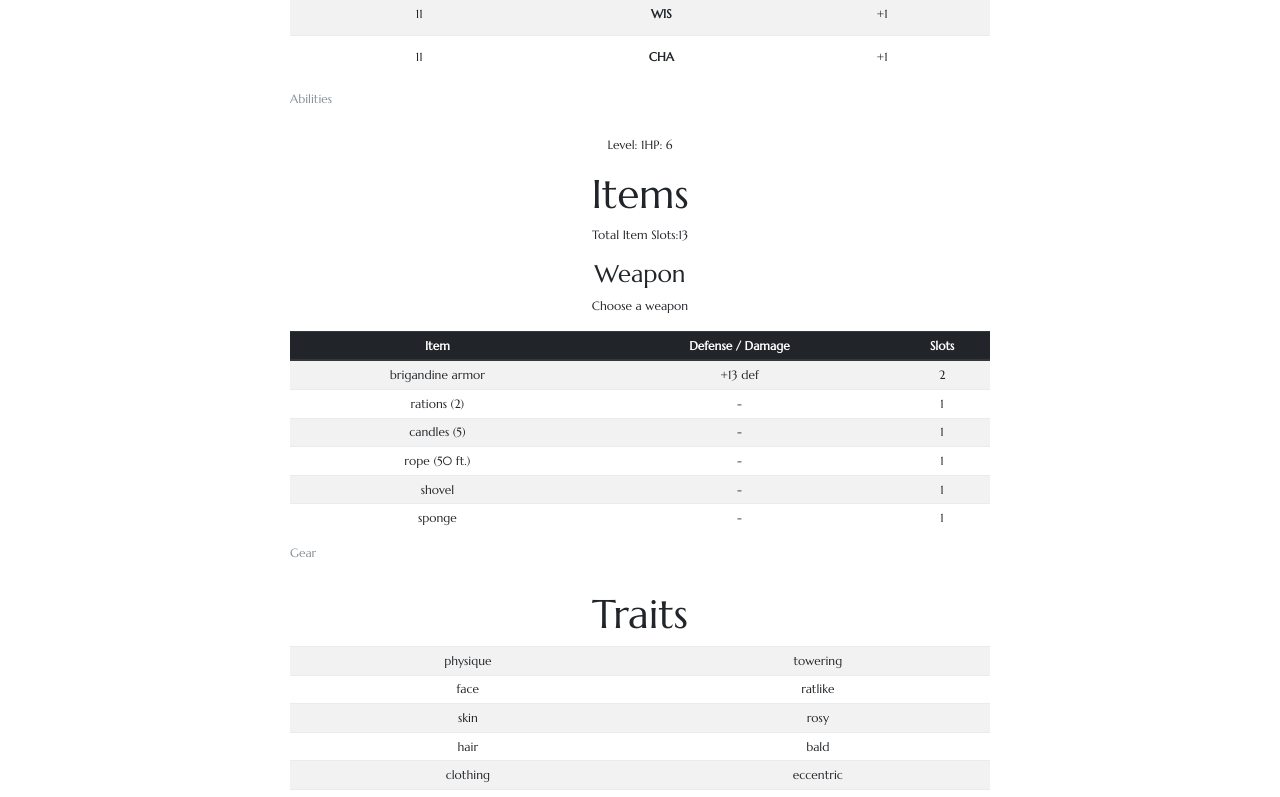
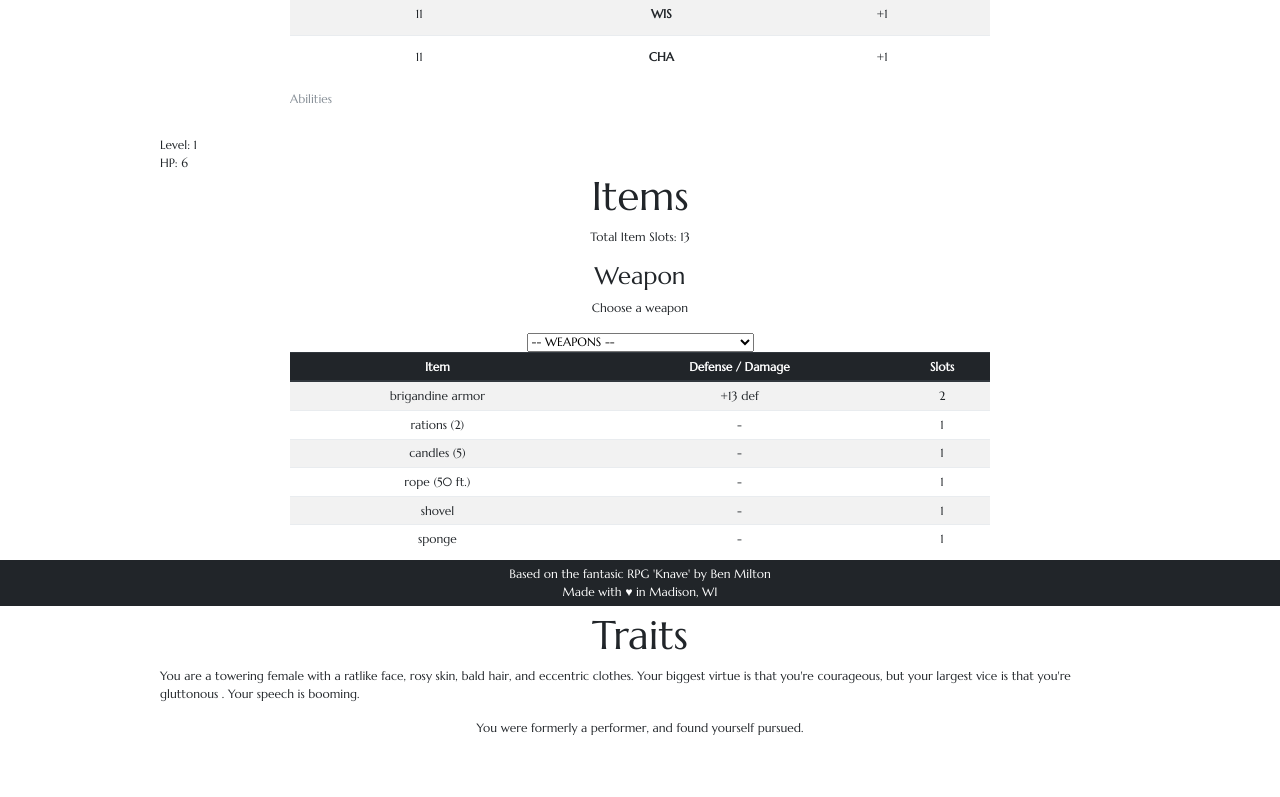
Before and after one commit to riccjohn/Knave-Character-Generator_deprecated, a React (Create React App) app: page / in a window 1280 px wide. Shown: the part 280-1077 px from the top of the page. After the commit the page ends 1017 px from the top, so only its background shows below. Built offline with nearby package versions, Linux system fonts and the light colour scheme.

Commit message:
Added option to select a weapon. Not hooked up to anything yet though

```diff
--- a/src/App.js
+++ b/src/App.js
@@ -1,6 +1,7 @@
 import React, { Component } from 'react'; // eslint-disable-line no-unused-vars
 import { AbilityScores, CharacterDetails } from './Components'; // eslint-disable-line no-unused-vars
 import './index.css';
+import { weapons } from './data/gear';
 import { generateCharacter } from './utils/utils';
 
 class App extends Component {
@@ -8,6 +9,17 @@ class App extends Component {
     super();
     this.state = {};
   }
+
+  addWeapon = weaponName => {
+    for (let i = 0; i < weapons.length; i++) {
+      if (weapons[i].name === weaponName) {
+        this.setState({
+          weapon: weapons[i],
+        });
+      }
+    }
+  };
+
   componentDidMount() {
     this.setState(generateCharacter());
   }
@@ -18,7 +30,16 @@ class App extends Component {
         <div className="main-padding flex column">
           <h1>Knave</h1>
           <AbilityScores character={this.state} />
-          <CharacterDetails character={this.state} />
+          <CharacterDetails
+            weaponUpdate={this.addWeapon}
+            character={this.state}
+          />
+        </div>
+        <div className="footer flex row">
+          <p className="block">
+            Based on the fantasic RPG 'Knave' by Ben Milton
+          </p>
+          <p className="block">Made with ♥ in Madison, WI</p>
         </div>
       </div>
     );
--- a/src/Components/AbilityScores.js
+++ b/src/Components/AbilityScores.js
@@ -57,9 +57,9 @@ class AbilityScores extends Component {
             </tbody>
           </table>
         </div>
-        <div className="flex center">
-          <p>Level: 1</p>
-          <p>HP: {character.hp}</p>
+        <div className="flex center column">
+          <p className="block">Level: 1</p>{' '}
+          <p className="block">HP: {character.hp}</p>
         </div>
       </React.Fragment>
     );
--- a/src/Components/CharacterDetails.js
+++ b/src/Components/CharacterDetails.js
@@ -1,17 +1,32 @@
 import React, { Component } from 'react'; // eslint-disable-line no-unused-vars
+import { weapons } from '../data/gear';
+import { initialCaps } from '../utils/utils';
 
 const CharacterDetails = props => {
   const { character } = props;
-  console.log('CHARACTER: ', character);
+  // console.log('CHARACTER: ', character);
   return (
     <React.Fragment>
       <h1>Items</h1>
       <p>
-        Total Item Slots:
+        Total Item Slots:{' '}
         {character.abilities && character.abilities.constitution + 10}
       </p>
       <h4>Weapon</h4>
       <p>Choose a weapon</p>
+      <select
+        onChange={el => {
+          props.weaponUpdate(el.target.value);
+        }}
+        id="weapon">
+        <option value="default">-- WEAPONS --</option>
+        {weapons.map(weapon => (
+          <option key={weapon.name} value={weapon.name}>
+            {initialCaps(weapon.name)} • Damage: {weapon.damage} • Slots:{' '}
+            {weapon.slot}
+          </option>
+        ))}
+      </select>
       {character.gear ? (
         <table className="gear table table-striped table-sm">
           <caption>Gear</caption>
@@ -51,7 +66,33 @@ const CharacterDetails = props => {
       )}
 
       <h1>Traits</h1>
-      {character.traits ? (
+      {!!character.traits && (
+        <React.Fragment>
+          <p className="inner-width">
+            You are{' '}
+            {['a', 'e', 'i', 'o', 'u'].includes(character.traits.physique[0])
+              ? 'an'
+              : 'a'}{' '}
+            {character.traits.physique} {character.sex} with a{' '}
+            {character.traits.face} face, {character.traits.skin} skin,{' '}
+            {character.traits.hair} hair, and {character.traits.clothing}{' '}
+            clothes. Your biggest virtue is that you're{' '}
+            {character.traits.virtue}, but your largest vice is that you're{' '}
+            {character.traits.vice}. Your speech is {character.traits.speech}.
+          </p>
+          <p className="inner-width">
+            You were formerly a {character.traits.background}, and found
+            yourself {character.traits.misfortunes}.
+          </p>
+        </React.Fragment>
+      )}
+    </React.Fragment>
+  );
+};
+
+export default CharacterDetails;
+
+/*{character.traits ? (
   <table className="table table-striped table-sm">
     <caption>Traits</caption>
     <tbody>
@@ -65,20 +106,4 @@ const CharacterDetails = props => {
   </table>
 ) : (
   <p>Loading ...</p>
-      )}
-      {!!character.traits && (
-        <p>
-          You are{' '}
-          {['a', 'e', 'i', 'o', 'u'].includes(character.traits.physique[0])
-            ? 'an'
-            : 'a'}{' '}
-          {character.traits.physique} {character.sex} with a{' '}
-          {character.traits.face} face, {character.traits.skin} skin, and{' '}
-          {character.traits.hair} hair.
-        </p>
-      )}
-    </React.Fragment>
-  );
-};
-
-export default CharacterDetails;
+)}*/
--- a/src/data/gear.js
+++ b/src/data/gear.js
@@ -82,60 +82,55 @@ export const weapons = [
     hand: 1,
   },
   {
-    Halberd: {
+    name: 'halberd',
     damage: 'd10',
     slot: 3,
     quality: 3,
     hand: 2,
   },
-  },
   {
-    Warhammer: {
+    name: 'warhammer',
     damage: 'd10',
     slot: 3,
     quality: 3,
     hand: 2,
   },
-  },
   {
-    LongSword: {
+    name: 'longsword',
+
     damage: 'd10',
     slot: 3,
     quality: 3,
     hand: 2,
   },
-  },
   {
-    BattleAxe: {
+    name: 'battleaxe',
+
     damage: 'd10',
     slot: 3,
     quality: 3,
     hand: 2,
   },
-  },
   {
-    Sling: {
+    name: 'sling',
     damage: 'd4',
     slot: 1,
     quality: 1,
     hand: 1,
   },
-  },
   {
-    Bow: {
+    name: 'bow',
     damage: 'd6',
     slot: 2,
     quality: 3,
     hand: 2,
   },
-  },
   {
-    Crossbow: {
+    name: 'crossbow',
     damage: 'd8',
     slot: 3,
     quality: 3,
     hand: 2,
-    },
   },
 ];
 
--- a/src/data/traits.js
+++ b/src/data/traits.js
@@ -45,10 +45,10 @@ export const traits = {
   ],
   skin: [
     'battle scarred',
-    'birthmark',
-    'burn scar',
+    'birthmarked',
+    'burn scarred',
     'dark',
-    'makeup',
+    'madeup',
     'oily',
     'pale',
     'perfect',
@@ -62,7 +62,7 @@ export const traits = {
     'tanned',
     'war painted',
     'weathered',
-    'whip scar',
+    'whip scarred',
   ],
   hair: [
     'bald',
--- a/src/index.css
+++ b/src/index.css
@@ -1,12 +1,14 @@
 @import url('https://fonts.googleapis.com/css?family=Marcellus');
+
+html,
+#root {
+  height: 100vh;
+}
 
 body {
   margin: 0;
   padding: 0;
   font-family: 'Marcellus', serif;
-  /* font-family: -apple-system, BlinkMacSystemFont, 'Segoe UI', 'Roboto', 'Oxygen',
-    'Ubuntu', 'Cantarell', 'Fira Sans', 'Droid Sans', 'Helvetica Neue',
-    sans-serif; */
   font-size: 12px;
   -webkit-font-smoothing: antialiased;
   -moz-osx-font-smoothing: grayscale;
@@ -21,14 +23,18 @@ body {
   flex-direction: column;
 }
 
+.row {
+  flex-direction: row;
+}
+
 .container {
   width: 100%;
   justify-content: center;
 }
 
 .main-container {
-  width: 100vw;
-  height: 100vh;
+  width: 100%;
+  height: 100%;
   align-items: center;
 }
 
@@ -36,6 +42,10 @@ body {
   height: 100%;
   width: 75%;
   align-items: center;
+}
+
+.inner-width: {
+  width: 75%;
 }
 
 .center {
@@ -56,3 +66,21 @@ table td,
 table tr {
   /* border: 1px solid black; */
 }
+
+.footer {
+  margin-top: 2.5rem;
+  background-color: #212529;
+  width: 100%;
+  padding: 0.3rem 0;
+  color: white;
+  text-align: center;
+  align-items: center;
+  justify-content: center;
+}
+
+.block {
+  margin: 0;
+  padding: 0;
+  display: block;
+  width: 100%;
+}
--- a/src/utils/utils.js
+++ b/src/utils/utils.js
@@ -114,3 +114,7 @@ export const generateCharacter = () => {
 export const randomTrait = traitName => {
   return traits[traitName][getRand(traits[traitName].length)];
 };
+
+export const initialCaps = str => {
+  return str.slice(0, 1).toUpperCase() + str.slice(1);
+};
```
Lines whose indentation alone changed are shown as unchanged.
